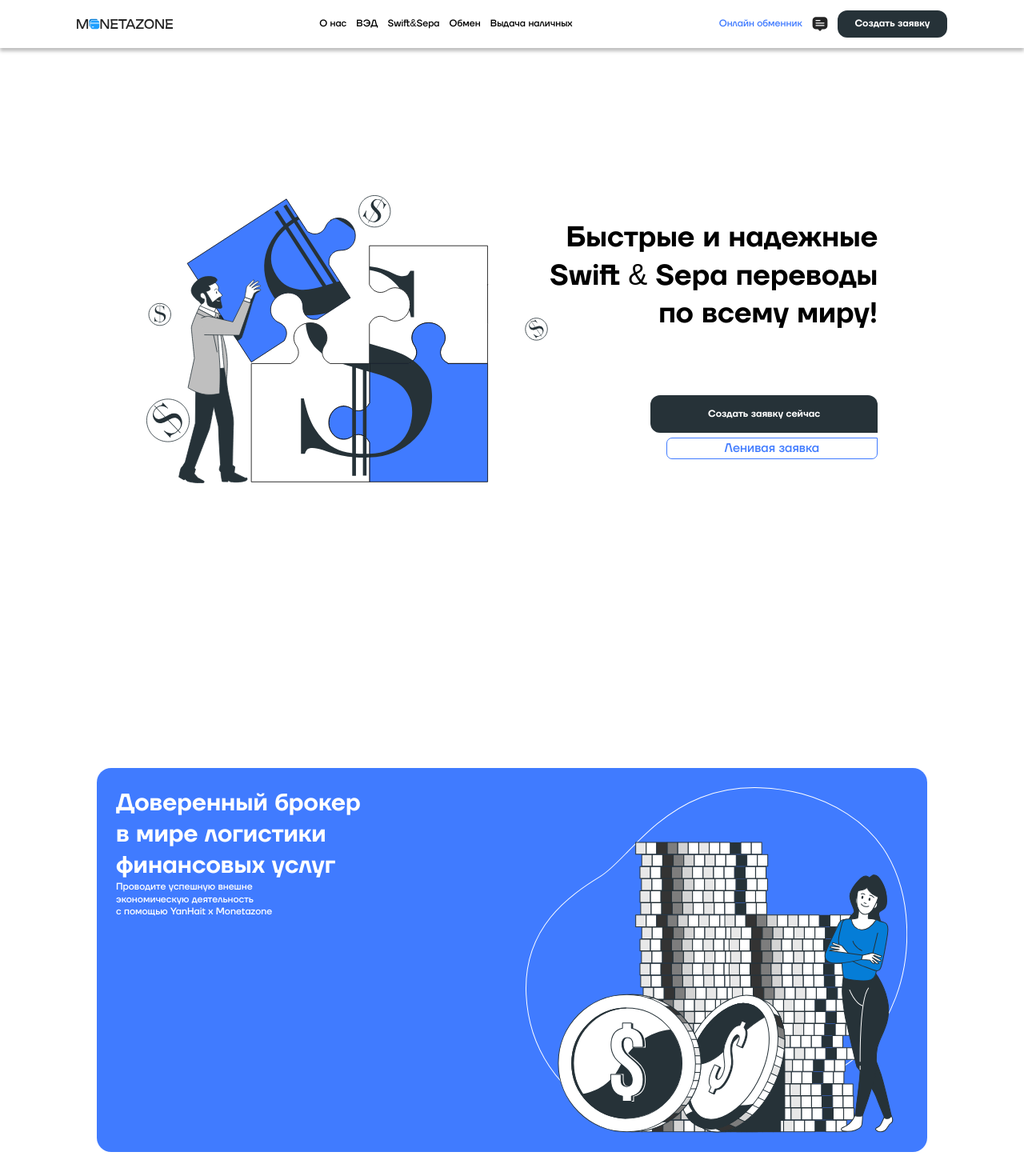
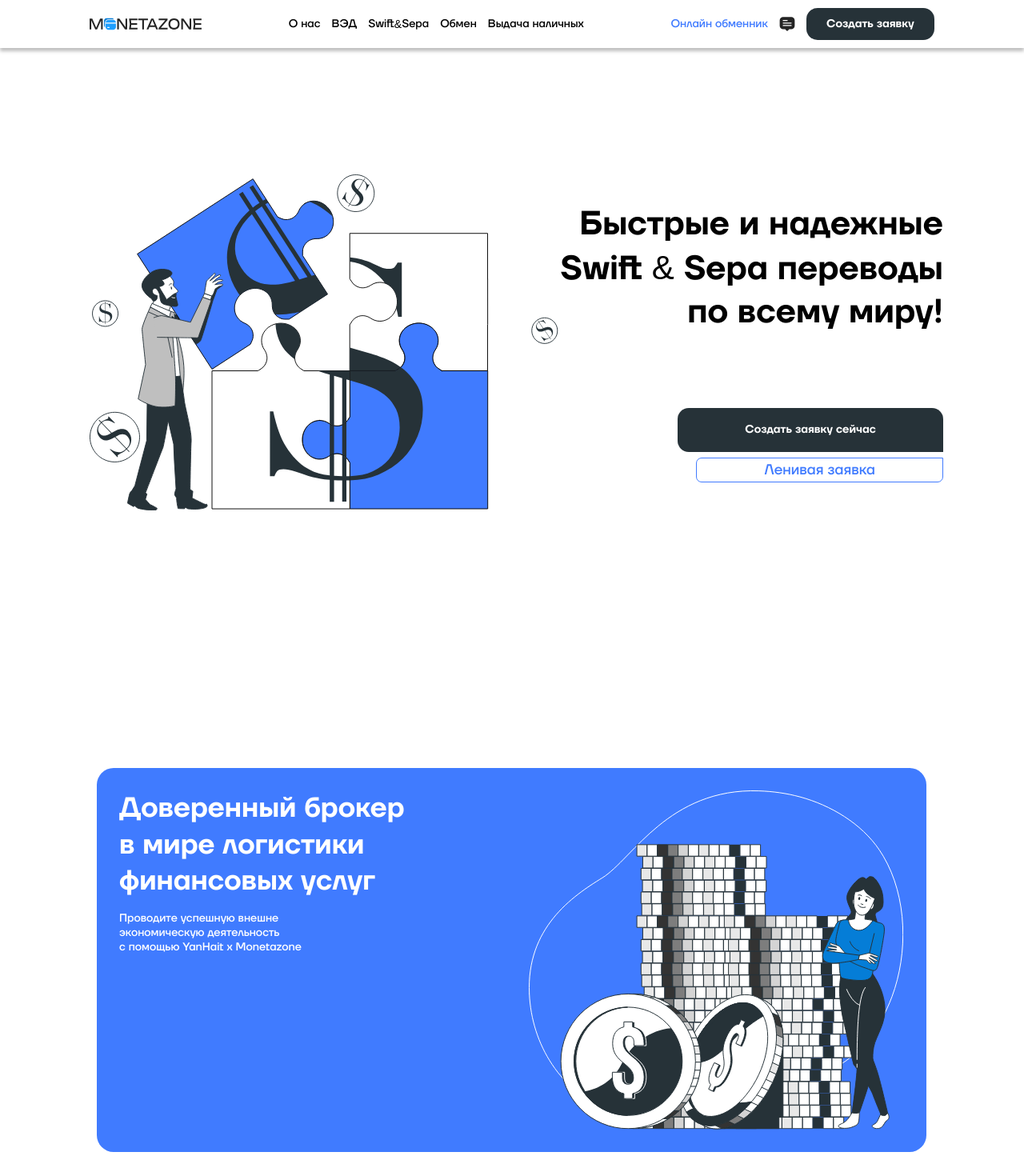
Before and after one commit to MACTEP-TG/Monetazone, a React (Vite) app: page / in a window 1280 px wide. Shown: the top 1470 px of the page at 80% size. Built offline with nearby package versions, Linux system fonts and the light colour scheme.

Commit message:
third commit

```diff
--- a/src/components/Pages/MainPage/MainPageFirstSection.tsx
+++ b/src/components/Pages/MainPage/MainPageFirstSection.tsx
@@ -14,8 +14,8 @@
 
     return (
         <>
-            <section className="mainPage-first flex">
-                <div className="flex">
+            <section className="mainPage-first">
+                <div className="body">
                     <img data-aos-duration="1000" data-aos='fade-right' src={main1} alt=""/>
                     <div className="block">
                         <h1 data-aos-duration="1300" data-aos='fade-left'>
--- a/src/components/Pages/MainPage/MainPageFourthSection.tsx
+++ b/src/components/Pages/MainPage/MainPageFourthSection.tsx
@@ -15,23 +15,23 @@
 
                     <div className='badges'>
                         <Badge
-                            data-aos-duration="900" data-aos='fade-down-right'>Касса</Badge>
+                            data-aos-duration="800" data-aos='fade-down-right'>Касса</Badge>
                         <Badge
-                            data-aos-duration="1100" data-aos='fade-down-right'>Курьер</Badge>
+                            data-aos-duration="900" data-aos='fade-down-right'>Курьер</Badge>
                     </div>
 
                     <p
-                        data-aos-duration="1200" data-aos='fade-down-right'>
+                        data-aos-duration="1000" data-aos='fade-down-right'>
                         Выводите наличные по всему ЕС, Азии <br/>СНГ, Северной Америке и других континентах
                     </p>
 
                     <Button
                         isWide={true}
-                        data-aos-duration="1500" data-aos='fade-down-right'>Гео выдачи наличных</Button>
+                        data-aos-duration="1100" data-aos='fade-down-right'>Гео выдачи наличных</Button>
                 </div>
 
                 <img
-                    data-aos-duration="2000" data-aos='fade-left'
+                    data-aos-duration="1200" data-aos='fade-left'
                     src={main4} alt="a lot of money"/>
 
 
--- a/src/components/Pages/MainPage/mainPage.scss
+++ b/src/components/Pages/MainPage/mainPage.scss
@@ -5,6 +5,16 @@
   height: calc(100vh - 4rem);
 
   display: flex;
+
+  justify-content: center;
+  align-items: center;
+
+  & .body {
+    width: 100%;
+    display: flex;
+    justify-content: space-between;
+    align-items: center;
+  }
 
   & span {
     font-size: $h1FS;
@@ -69,6 +79,9 @@
 
   & .left {
     width: 40vw;
+    display: flex;
+    flex-direction: column;
+    gap: 1rem;
   }
 }
 
@@ -206,6 +219,8 @@
     height: 60vh;
     border-radius: 1.5rem;
     display: flex;
+
+    justify-content: space-between;
   }
 
   & img {
@@ -237,8 +252,6 @@
 section.mainPage-sixth {
   height: 100vh;
 
-
-
   & .section {
     display: flex;
     justify-content: space-between;
--- a/src/scss/basic.scss
+++ b/src/scss/basic.scss
@@ -4,18 +4,18 @@
 html {
   scroll-behavior: smooth;
 
+  @media (min-width: $BP-desk_norm) {
+    font-size: 12px;
+  }
+
   @media (min-width: $BP_desk_wide) {
     font-size: 14px;
-  }
-
-  @media (min-width: $BP-desk_norm) {
-    font-size: 12px;
   }
 
 }
 
 .page {
-  padding: 0 10rem;
+  padding: 0 8rem;
 }
 
 * {
```
